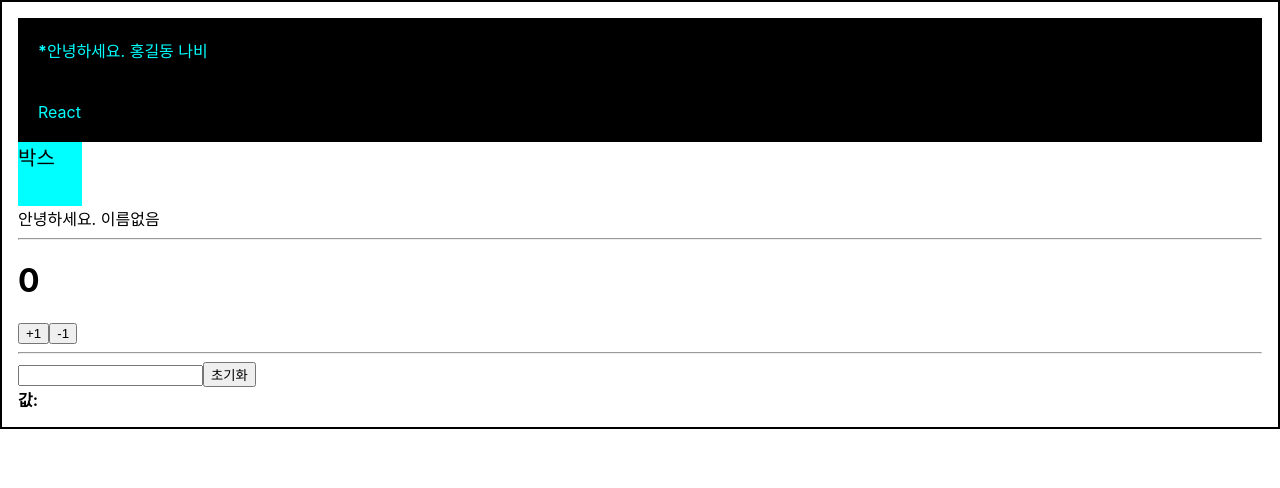
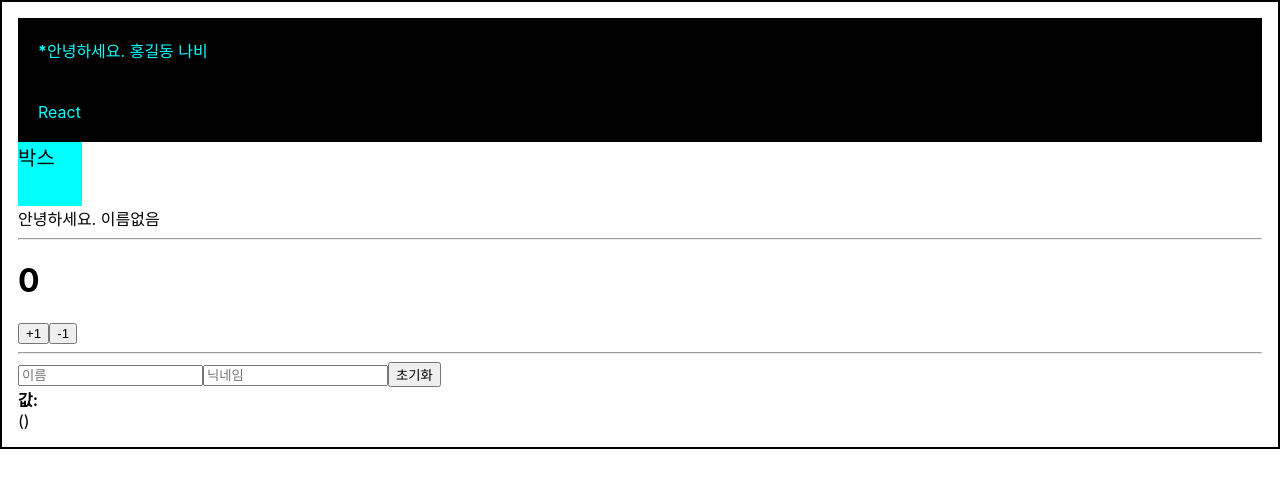
Before and after one commit to PublisherKang/reactStudy3, a React (Create React App) app in the folder begin-react/: page / in a window 1280 px wide. Shown: the top 488 px of the page. Built offline with nearby package versions, Linux system fonts and the light colour scheme.

Commit message:
인풋 여러개일때

```diff
--- a/begin-react/src/InputSample.js
+++ b/begin-react/src/InputSample.js
@@ -1,22 +1,50 @@
 import React, { useState } from "react";
 
 const InputSample = () => {
-  const [text, setText] = useState("");
+  // const [text, setText] = useState("");
+  const [inputs, setInputs] = useState({
+    name: "",
+    nickname: "",
+  });
 
+  const { name, nickname } = inputs;
+
+  // const onChange = (e) => {
+  //   setText(e.target.value);
+  // };
+
+  // const onReset = () => {
+  //   setText("");
+  // };
   const onChange = (e) => {
-    setText(e.target.value);
+    const { value, name } = e.target;
+
+    setInputs({
+      ...inputs,
+      [name]: value,
+    });
   };
 
   const onReset = () => {
-    setText("");
+    setInputs({
+      name: "",
+      nickname: "",
+    });
   };
 
   return (
     <div>
-      <input onChange={onChange} value={text} />
+      <input name="name" placeholder="이름" onChange={onChange} value={name} />
+      <input
+        name="nickname"
+        placeholder="닉네임"
+        onChange={onChange}
+        value={nickname}
+      />
       <button onClick={onReset}>초기화</button>
       <div>
-        <b>값: {text}</b>
+        <b>값: </b>
+        {name} <br />({nickname})
       </div>
     </div>
   );
```
